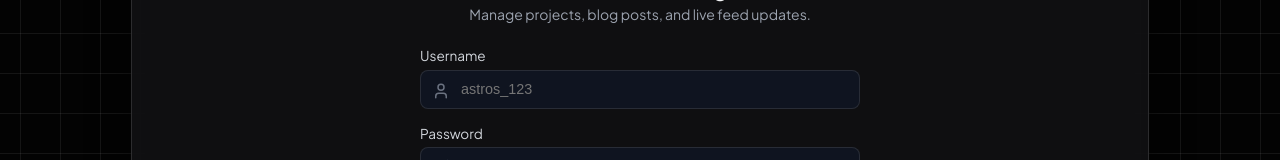
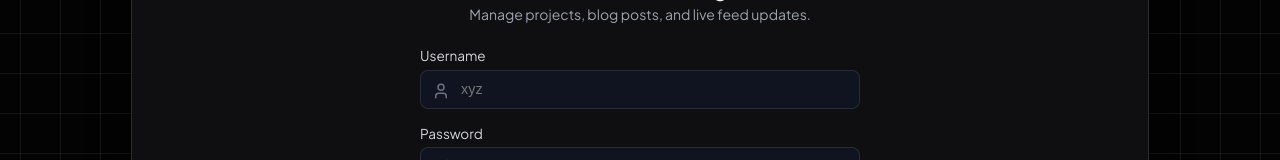
Before and after one commit to astrospkc/mono-portfolio, a React (Vite) app in the folder apps/web/: page /admin in a window 1280 px wide. Shown: the part 247-407 px from the top of the page. Built offline with nearby package versions, Linux system fonts and the light colour scheme; no server answers.

Commit message:
removed placeholder

```diff
--- a/apps/web/src/components/sections/AdminSection.tsx
+++ b/apps/web/src/components/sections/AdminSection.tsx
@@ -248,7 +248,7 @@ export function AdminSection() {
                 required
                 value={username}
                 onChange={(e) => setUsername(e.target.value)}
-                placeholder="astros_123"
+                placeholder="xyz"
                 style={{
                   width: '100%',
                   padding: '0.65rem 0.65rem 0.65rem 2.5rem',
```
